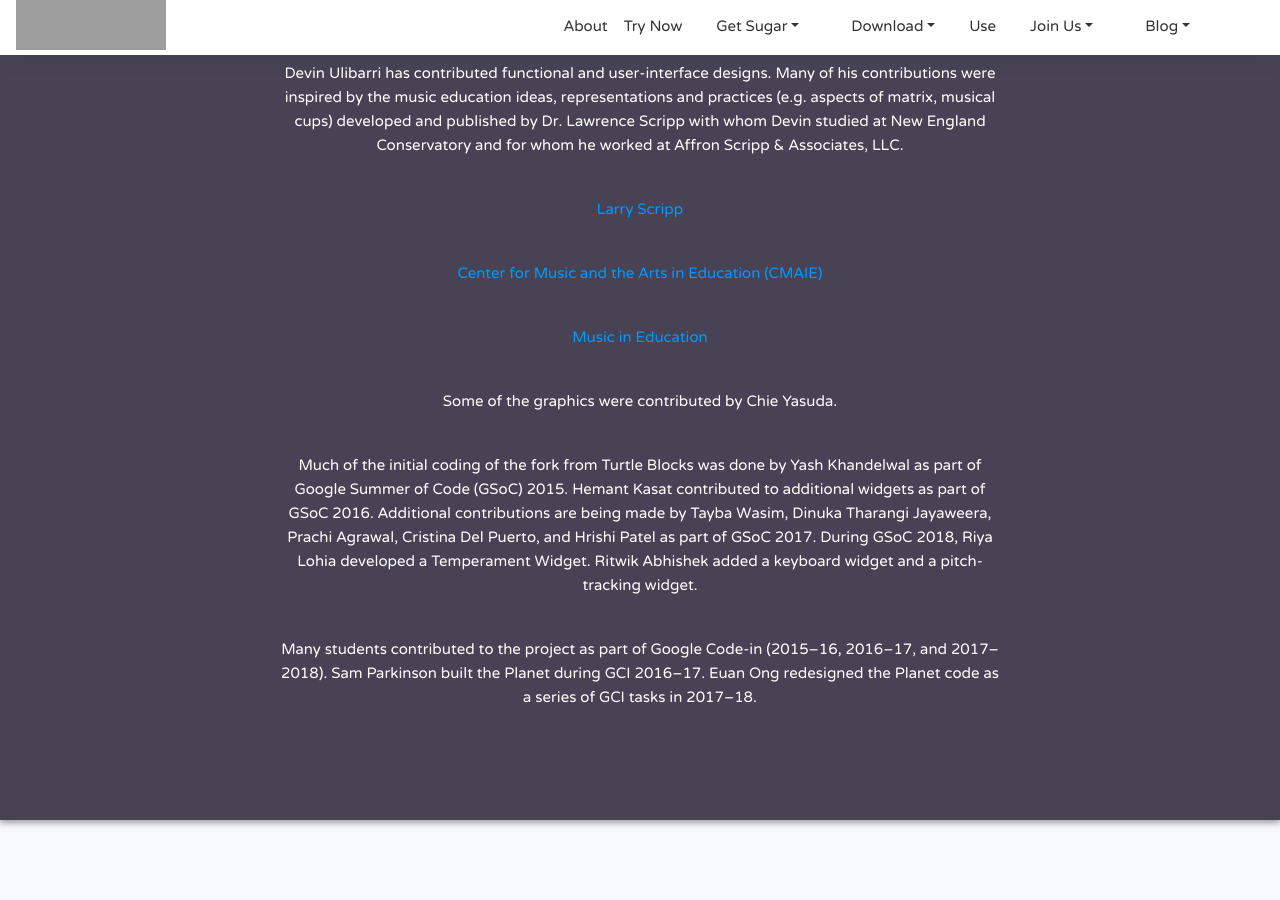
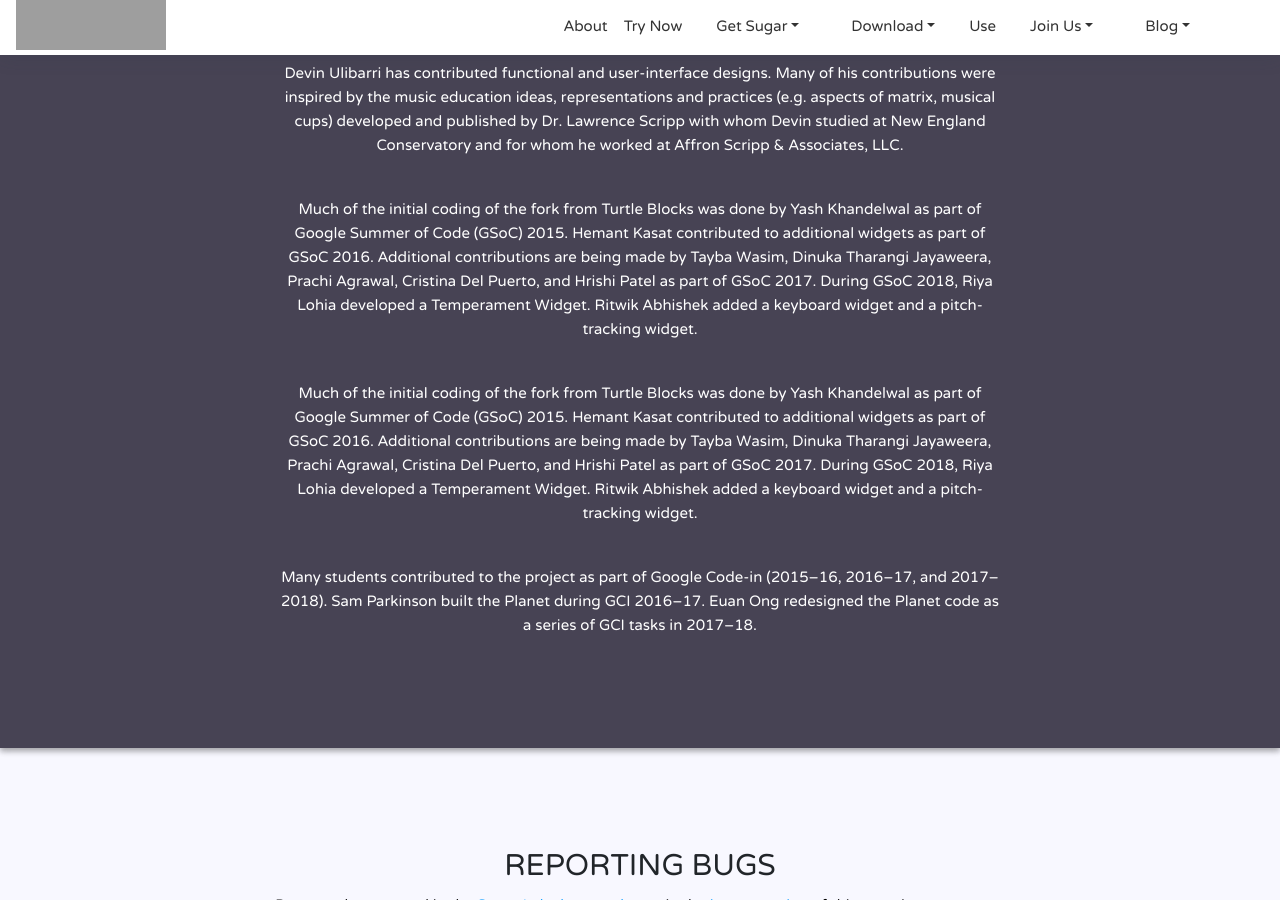
Before and after one commit to sugarlabs/www, a Jekyll site: the page built from music-blocks.html, in a window 1280 px wide and 900 px high, scrolled down 1703 px. Built offline with Jekyll 4.4.1, drawn with Linux system fonts in a browser that asks for light colours; grey boxes are pictures that could not be loaded.

Commit message:
Remove links (somewhat urgent) (#426)
Co-authored-by: Devin Ulibarri <devin@devinulibarri.com>

```diff
--- a/music-blocks.html
+++ b/music-blocks.html
@@ -117,19 +117,14 @@ permalink: /music-blocks/index.html
                                     at New England Conservatory and for whom he worked at Affron Scripp & Associates, LLC.</p>
                         <br>
                         <p class="customFontSize">
-                                    <a href="https://necmusic.edu/faculty/larry-scripp" class="hrefCustomColor">Larry Scripp</a></p>
+                                    Much of the initial coding of the fork from Turtle Blocks was done by Yash Khandelwal
+                                    as part of Google Summer of Code (GSoC) 2015. Hemant Kasat contributed to additional
+                                    widgets as part of GSoC 2016. Additional contributions are being made by Tayba Wasim,
+                                    Dinuka Tharangi Jayaweera, Prachi Agrawal, Cristina Del Puerto, and Hrishi Patel
+                                    as part of GSoC 2017. During GSoC 2018, Riya Lohia developed a Temperament Widget.
+                                    Ritwik Abhishek added a keyboard widget and a pitch-tracking widget.</p>
                         <br>
-                        <p class="customFontSize">
-                                    <a href="http://centerformie.org/" class="hrefCustomColor">Center for Music and the Arts in Education (CMAIE)</a></p>
-                        <br>
-                        <p class="customFontSize">
-                                    <a href="http://music-in-education.org/" class="hrefCustomColor">Music in Education</a></p>
-                        <br>
-                        <p class="customFontSize">
-                                    Some of the graphics were contributed by Chie Yasuda.
-                                    </p>
-                        <br>
-                        <p class="customFontSize">
+			<p class="customFontSize">
                                     Much of the initial coding of the fork from Turtle Blocks was done by Yash Khandelwal
                                     as part of Google Summer of Code (GSoC) 2015. Hemant Kasat contributed to additional
                                     widgets as part of GSoC 2016. Additional contributions are being made by Tayba Wasim,
```
